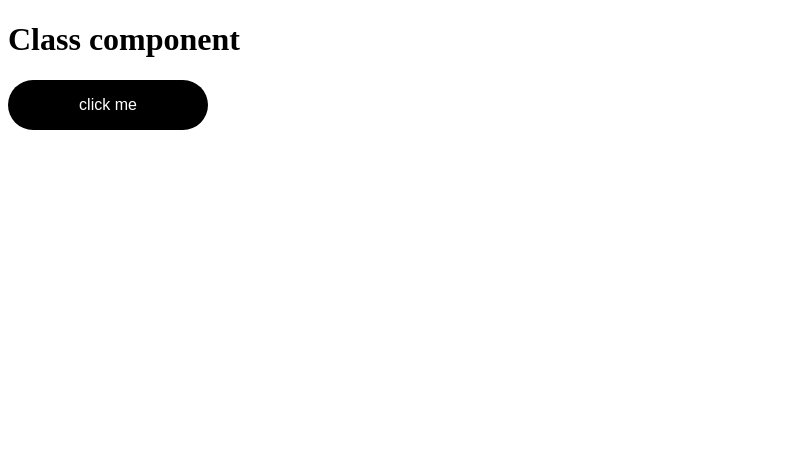
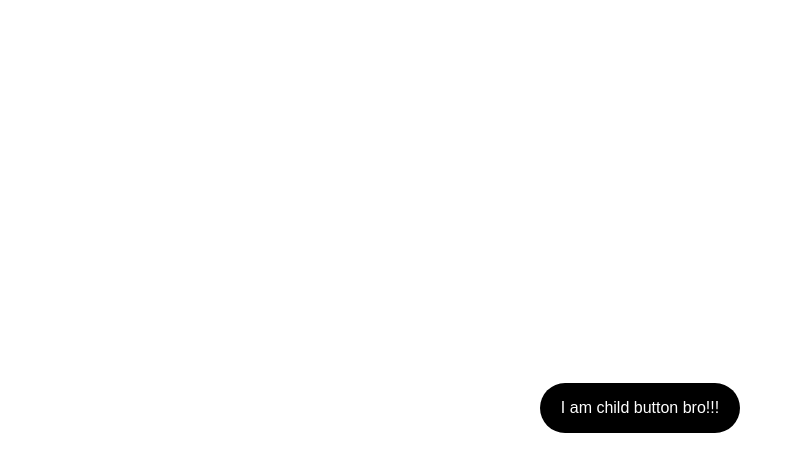
Before and after one commit to Kushalbaragi/React-practise, a React (Create React App) app in the folder first-app/: page / in a window 1280 px wide. Shown: the top 472 px of the page, without its empty margins (0-795 px from the left). Built offline with nearby package versions, Linux system fonts and the light colour scheme.

Commit message:
concept part -1

```diff
--- a/first-app/src/App.js
+++ b/first-app/src/App.js
@@ -3,13 +3,29 @@ import Hello from './hello';
 import ClassComponent from './classComponent';
 import FunctionComponent from './functionComponent';
 import ClickEvent from './clickEvent';
+import EventBind from './eventBind';
+import ClassComponent1 from './ClassComponet1';
+import MethodProps from './MethodsProps';
 
 function App() {
+  let a=10;
+  function cccc(num1= 2, num2=4){
+      console.log(num1+num2);
+    }
+
   return (
+
+
     <>
    {/* <ClassComponent  name='kushal1' lastname='Baragi2'/>
    <FunctionComponent  name='kushal' lastname='Baragi'/> */}
-   <ClickEvent />
+   {/* <ClickEvent /> */}
+   {/* <button onClick={()=>{
+    cccc(10,10,10);
+   }}>click me to add component</button> */}
+   {/* <ClassComponent1/> */}
+
+   <MethodProps/>
 
     </>
 
--- /dev/null
+++ b/first-app/src/ChildComponent.js
@@ -0,0 +1,11 @@
+import React, { Component } from "react";
+
+export default class ChildComponent extends Component {
+  render() {
+    return (
+      <>
+        <button onClick={()=>this.props.callMeHnadler('first child bro!!!')}>I am child button bro!!!</button>
+      </>
+    );
+  }
+}
--- /dev/null
+++ b/first-app/src/ClassComponet1.js
@@ -0,0 +1,27 @@
+import React from "react";
+
+class ClassComponent1 extends React.Component {
+  constructor(props) {
+    super(props);
+    this.state = {
+      count: 0,
+    };
+    this.message = this.message.bind(this);
+  }
+
+  message=()=> {
+    console.log(this);
+    this.setState({ count: 5 });
+  }
+
+  render() {
+    return (
+      <>
+        <h1>{this.state.count}</h1>
+        <button onClick={this.message}>click to change above message</button>
+      </>
+    );
+  }
+}
+
+export default ClassComponent1;
--- /dev/null
+++ b/first-app/src/MethodsProps.js
@@ -0,0 +1,23 @@
+import React, { Component } from 'react'
+import ChildComponent from './ChildComponent';
+
+export default class MethodsProps extends Component {
+
+    constructor(props){
+        super(props);
+        this.state={
+            name:'Kushal Baragi'
+        }
+        this.callme=this.callme.bind(this);
+    }
+
+    callme(childVar){
+        alert(`my name is ${this.state.name} i am your ${childVar}`);
+    }
+
+  render() {
+    return (
+      <ChildComponent callMeHnadler={this.callme}/>
+    )
+  }
+}
--- a/first-app/src/clickEvent.jsx
+++ b/first-app/src/clickEvent.jsx
@@ -1,14 +1,19 @@
 import React, {Component} from 'react';
+import './style.css';
 
-class ClickEvent extends React.Component{
+class ClickEvent extends Component{
     handler(){
         console.log('this is event handler');
     }
     render(){
         return(
             <>
+            <div className='container'>
+                <div className="section">
             <h1>Class component</h1>
             <button onClick={this.handler}>click me</button>
+            </div>
+            </div>
             </>
         )
     }
--- /dev/null
+++ b/first-app/src/eventBind.jsx
@@ -0,0 +1,10 @@
+import React, {Component } from 'react';
+
+class EventBind extends Component{
+    render(){
+        return(
+            <h1>EventBind</h1>
+        )
+    }
+}
+export default EventBind;
--- a/first-app/src/style.css
+++ b/first-app/src/style.css
@@ -36,3 +36,9 @@ button:hover{
     border: 1px solid black;
 
 }
+body{
+    display: flex;
+    justify-content: center;
+    align-items: center;
+    height: 100vh;
+}
```
Also changed, not shown: first-app/src/p.js (added, +18 -0 lines).
